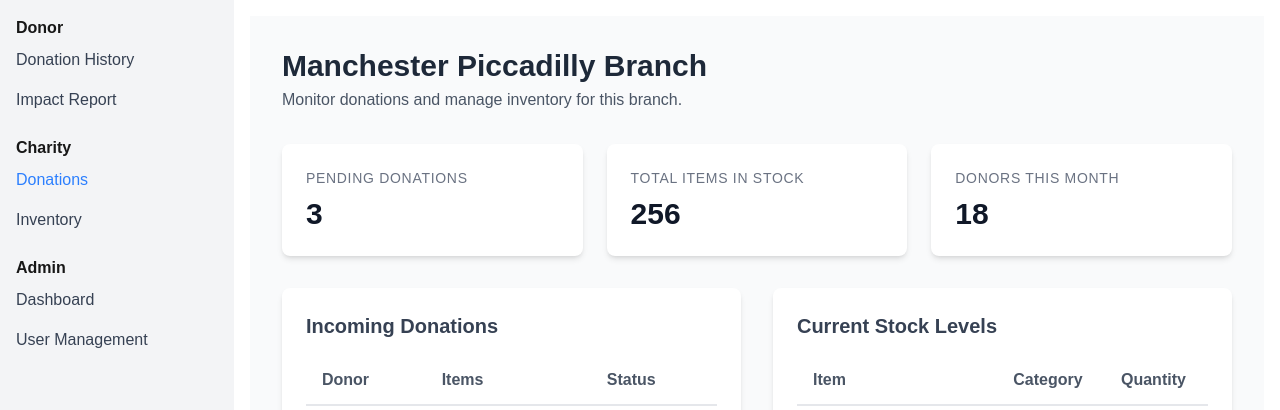
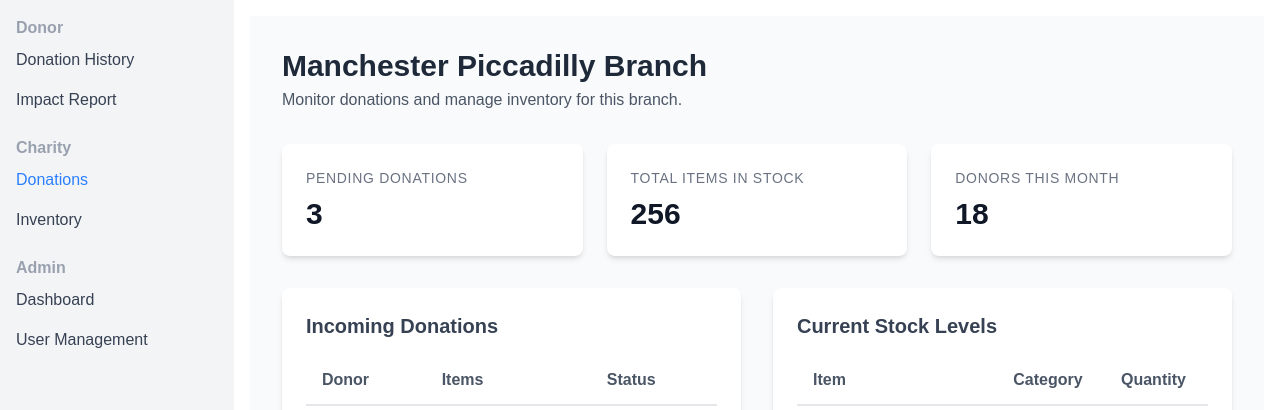
Before and after one commit to Galladite27/SHU-ASE-2025, a Next.js app in the folder src/: page /dashboard/charity in a window 1280 px wide. Shown: the top 410 px of the page. Built offline with nearby package versions, Linux system fonts and the light colour scheme.

Commit message:
Make sidebar text visible

```diff
--- a/src/app/dashboard/(components)/DashboardSidebar.js
+++ b/src/app/dashboard/(components)/DashboardSidebar.js
@@ -33,7 +33,7 @@ export default function DashboardSidebar() {
     <aside className="w-64 bg-gray-100 p-4">
       <nav>
         {menuItems.map((menu) => (
-          <div key={menu.role} className="mb-4">
+          <div key={menu.role} className="text-gray-400 mb-4">
             <h3 className="font-bold">{menu.role}</h3>
             {menu.links.map((link) => (
               <Link
```
